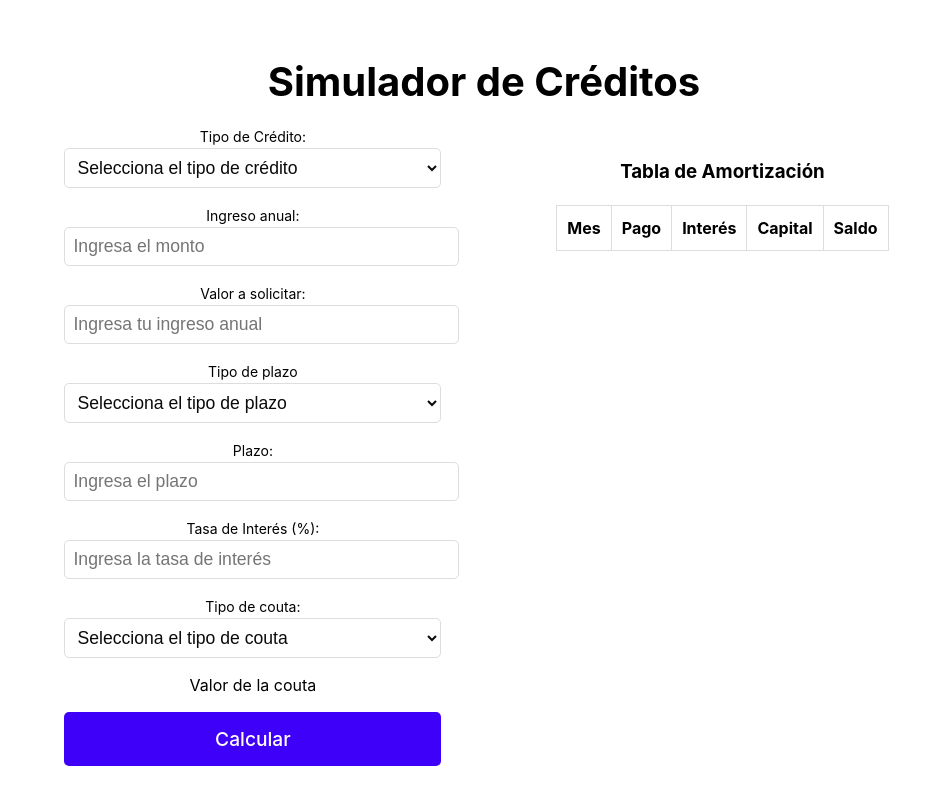
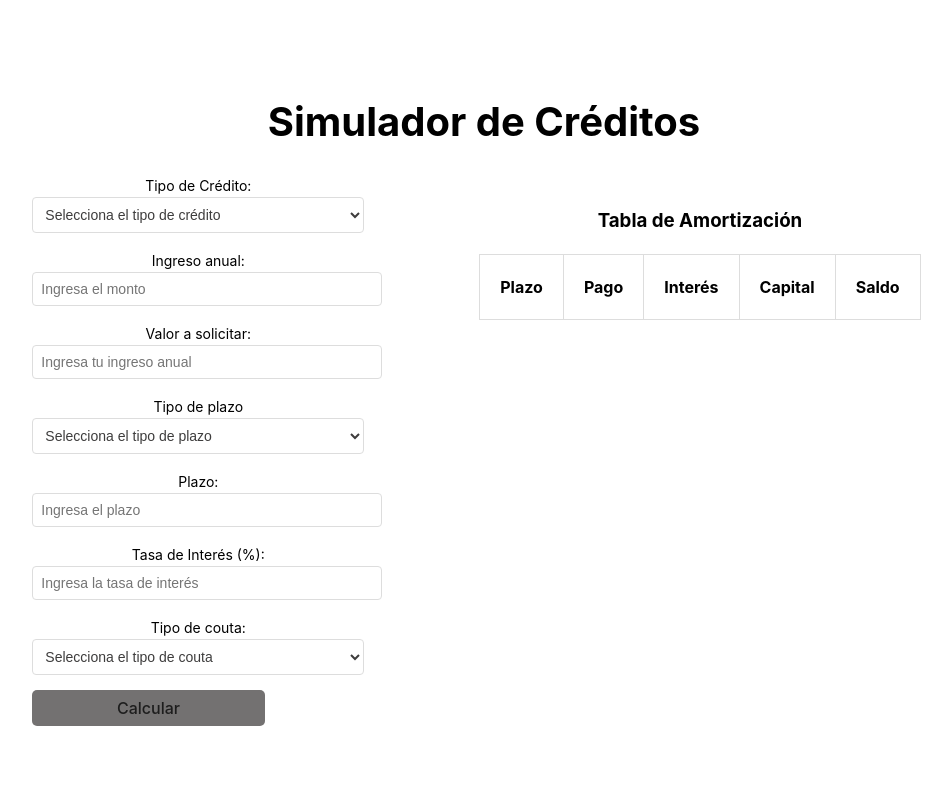
Before and after one commit to YurleisZg/credit-simulator, a Vue app: page / in a window 1280 px wide. Shown: the whole page, without its empty margins (156-1108 px from the left). Built offline with nearby package versions, Linux system fonts and the light colour scheme.

Commit message:
💄 Refactor CreditViewContent.vue component

```diff
--- a/src/components/CreditViewContent.vue
+++ b/src/components/CreditViewContent.vue
@@ -1,6 +1,7 @@
 <template>
     <div class="calculator-container">
       <h1>Simulador de Créditos</h1>
+      <br />
       <div class="content">
         <div class="credit-form">
           <div class="form-group">
@@ -54,11 +55,6 @@
               <option value="Anual">Anual</option>
             </select>
           </div>
-
-          <div>
-            <label for="share">Valor de la couta</label>
-          </div>
-
           <button>Calcular</button>
         </div>
 
@@ -67,7 +63,7 @@
           <table>
             <thead>
               <tr>
-                <th>Mes</th>
+                <th>Plazo</th>
                 <th>Pago</th>
                 <th>Interés</th>
                 <th>Capital</th>
@@ -100,7 +96,7 @@
   }
 
   h1 {
-    margin-bottom: 20px;
+    margin-bottom: 5px;
     font-size: 2.5em;
   }
 
@@ -119,21 +115,21 @@
   .form-group select {
     width: 100%;
     padding: 8px;
-    font-size: 1.1em;
-    border-radius: 5px;
+    font-size: 14px;
+    border-radius: 4px;
     border: 1px solid #ddd;
     background-color: #ffffff;
-    color: #0a0a0a;
+    color: #3e3d3d;
   }
 
   button {
-    padding: 15px;
-    font-size: 1.2em;
-    background-color: #3e00f9;
-    color: white;
+    padding: 8px;
+    font-size: 1em;
+    background-color: #737171;
+    color: rgb(29, 29, 29);
     border: none;
     cursor: pointer;
-    width: 100%;
+    width: 70%;
     border-radius: 5px;
   }
 
@@ -159,7 +155,7 @@
   }
 
   th, td {
-    padding: 10px;
+    padding: 20px;
     text-align: center;
   }
 
```
